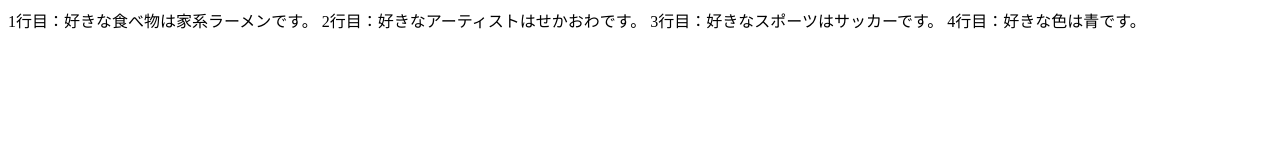
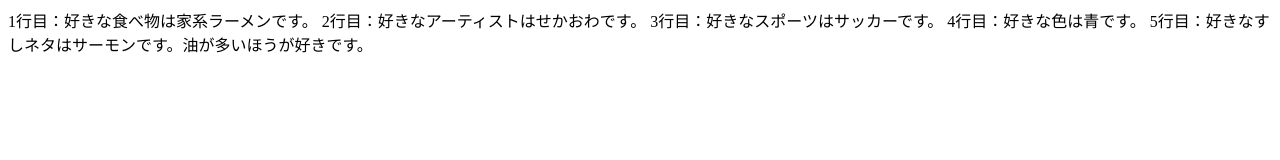
Before and after one commit to yuhif/command-practice, a plain HTML site: page index.html in a window 1280 px wide. Drawn offline with Linux system fonts and the light colour scheme.

Commit message:
好きなすしネタを追加

```diff
--- a/index.html
+++ b/index.html
@@ -5,5 +5,6 @@
 	2行目：好きなアーティストはせかおわです。
 	3行目：好きなスポーツはサッカーです。
 	4行目：好きな色は青です。
+	5行目：好きなすしネタはサーモンです。油が多いほうが好きです。
 </body>
 <html>
```
